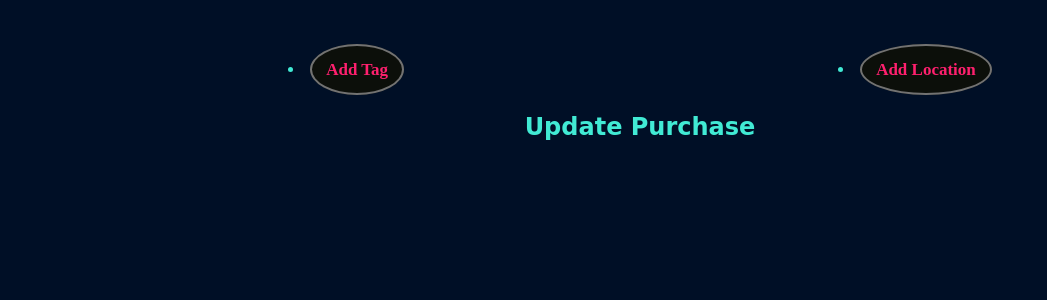
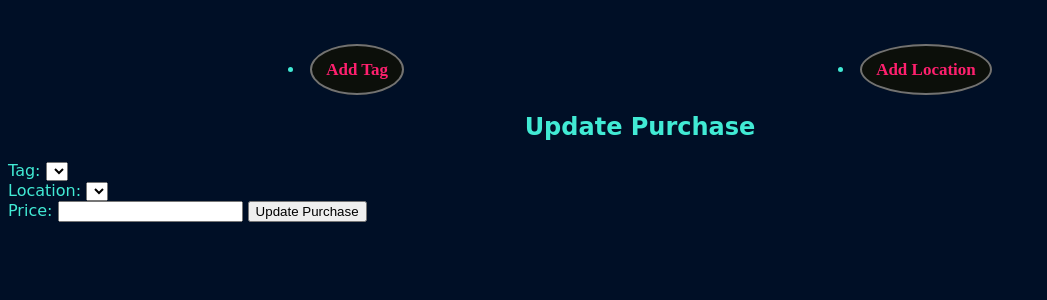
Before and after one commit to jdnolan93/spending_tracker_project, a Flask app: template templates/purchases/edit.html in a window 1280 px wide. Shown: the part 213-513 px from the top of the page, without its empty margins (0-1047 px from the left). Run offline with Flask 2, Linux system fonts and the light colour scheme; the template is opened without the code that fills it, so the values that code supplies are empty; some web fonts are replaced.

Commit message:
can now update purchases and tags

```diff
--- a/repositories/tag_repository.py
+++ b/repositories/tag_repository.py
@@ -45,6 +45,6 @@ def delete(id):
     run_sql(sql, values)
 
 def update(tag):
-    sql = "UPDATE tags SET (tag_name) = (%s, %s) WHERE id = %s"
+    sql = "UPDATE tags SET tag_name = %s WHERE id = %s"
     values = [tag.tag_name, tag.id]
     run_sql(sql, values)
--- a/templates/purchases/edit.html
+++ b/templates/purchases/edit.html
@@ -3,12 +3,12 @@
 
 <h2>Update Purchase</h2>
 
-<!-- <form action="/purchases/{{ purchases.id }}" method="POST">
+<form action="/purchases/{{ purchase.id }}" method="POST">
     <div>
         <label for="tag">Tag:</label>
-        <select name="purchase_id" id="tag">
-            {% for purchase in purchases %}
-            <option value="{{purchase.id}}">{{purchase.purchase_name}}</option>
+        <select name="tag_id" id="tag">
+            {% for tag in tags %}
+            <option value="{{tag.id}}">{{tag.tag_name}}</option>
             {% endfor %}
         </select>
     </div>
@@ -26,6 +26,7 @@
         <input type="submit" value="Update Purchase">
     </div>
 
-</form> -->
+</form>
+
 
 {% endblock %}
```
Also changed, not shown: controllers/purchases_controller.py (+18 -0 lines).
